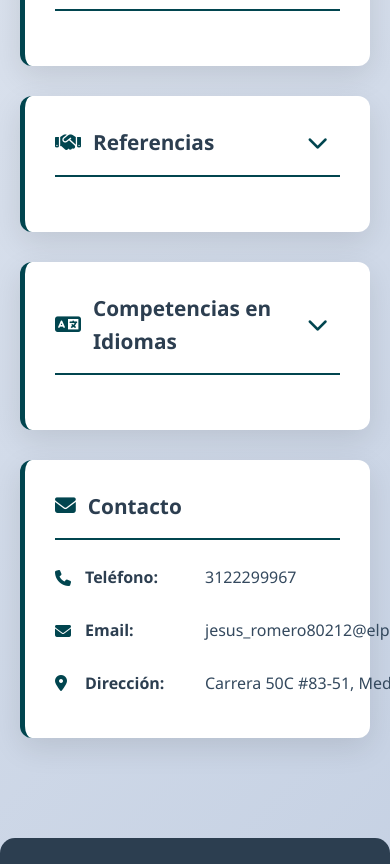
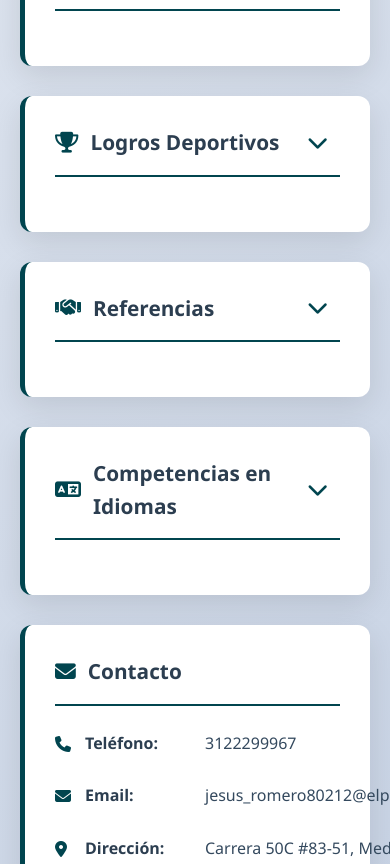
Before and after one commit to andreromatraining/AndreRomaTraining, a plain HTML site: page index.html in a window 390 px wide. Shown: the part 1858-2722 px from the top of the page. Drawn offline with Linux system fonts and the light colour scheme.

Commit message:
Update index.html

```diff
--- a/index.html
+++ b/index.html
@@ -574,6 +574,29 @@
       </div>
     </section>
 
+    <!-- NUEVA SECCIÓN: Logros Deportivos -->
+    <section class="card">
+      <h2 onclick="toggleSection('achievements')">
+        <span class="section-title"><i class="fas fa-trophy"></i> Logros Deportivos</span>
+        <i class="fas fa-chevron-down"></i>
+      </h2>
+      <div id="achievements" class="collapsible-content">
+        <div class="personal-info">
+          <div class="info-item"><strong><i class="fas fa-medal"></i> Competición Nacional:</strong> Primer lugar en Atletismo 2023</div>
+          <div class="info-item"><strong><i class="fas fa-medal"></i> Maratón Ciudad:</strong> Tercer lugar 2022</div>
+          <div class="info-item"><strong><i class="fas fa-medal"></i> Campeonato Regional:</strong> Segundo lugar en CrossFit 2021</div>
+        </div>
+        <div style="margin-top: 20px;">
+          <h3><i class="fas fa-star"></i> Reconocimientos Especiales</h3>
+          <ul style="margin-left: 20px; margin-top: 10px;">
+            <li>Atleta destacado del año 2022 - Liga de Atletismo</li>
+            <li>Mejor deportista universitario 2021 - Politecnico Colombiano</li>
+            <li>Premio al esfuerzo y dedicación 2020 - Club Deportivo Local</li>
+          </ul>
+        </div>
+      </div>
+    </section>
+
     <!-- Referencias -->
     <section class="card">
       <h2 onclick="toggleSection('references')">
```
